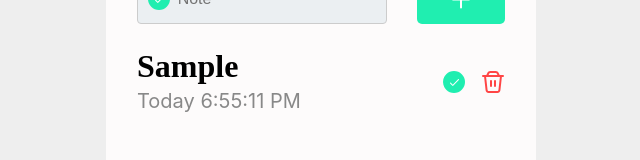
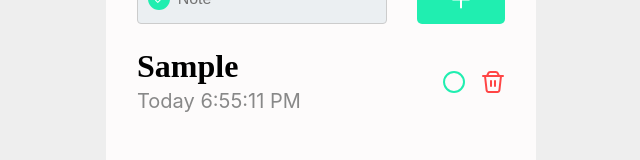
Before and after one commit to Abashidzeofficial/Todo-UI, a React (Create React App) app: page / in a window 1280 px wide. Both pictures are taken after typing "Sample" into the empty fields and a click on the button 780 px from the left and 327 px from the top of the page. Shown: the part 328-488 px from the top of the page, without its empty margins (319-959 px from the left). Built offline with nearby package versions, Linux system fonts and the light colour scheme.

Commit message:
newUpdate

```diff
--- a/src/App.js
+++ b/src/App.js
@@ -15,18 +15,10 @@ function App() {
   const [todo, setTodo] = useState([]);
   const [removeTxt, setRemoveTxt] = useState(false);
   const [time, setTime] = useState("");
-
-  // const handleTimeChange = () => {
-  //   const currentTime = new Date().toLocaleTimeString();
-  //   setTime(currentTime);
-  //   console.log(time);
-  // };
+  const [changeCircle, setChangeCircle] = useState(false);
 
   return (
     <div className="wrapper">
-      {/* <p className="time" onClick={handleTimeChange}>
-        Today
-      </p> */}
       <img src={rectangle} className="logo" />
       <div className="container">
         <Header
@@ -38,13 +30,9 @@ function App() {
           setRemoveTxt={setRemoveTxt}
           time={time}
           setTime={setTime}
+          changeCircle={changeCircle}
+          setChangeCircle={setChangeCircle}
         />
-        {/* <Results
-          todo={todo}
-          setTodo={setTodo}
-          setInput={setInput}
-          input={input}
-        /> */}
       </div>
     </div>
   );
--- a/src/components/Header.js
+++ b/src/components/Header.js
@@ -2,16 +2,17 @@ import React from "react";
 import vector from "../images/Vector.svg";
 import circle from "../images/circle.svg";
 import remove from "../images/trash.svg";
+import emptyCircle from "../images/empty_circle.svg";
 
 function Header({
   setInput,
   input,
   setTodo,
   todo,
-  removeTxt,
-  setRemoveTxt,
   time,
   setTime,
+  changeCircle,
+  setChangeCircle,
 }) {
   const handleSubmission = (event) => {
     event.preventDefault(); //brauzerze yoveli manipulaciis dros refreshi rom agvaridos tavidan
@@ -38,6 +39,11 @@ function Header({
     setTodo(updateTodo);
   };
 
+  const handleClick = () => {
+    setChangeCircle(!changeCircle ? { emptyCircle } : { circle });
+    console.log(changeCircle);
+  };
+
   return (
     <div className="app">
       <form className="header" onSubmit={handleSubmission}>
@@ -62,7 +68,11 @@ function Header({
           <p className="id-text" key={input.id}>
             {input.text} <h2 className="timeline"> Today {time}</h2>
             <div className="img">
-              <img src={circle} className="active-circle" />
+              <img
+                src={emptyCircle}
+                className="active-circle"
+                onClick={handleClick}
+              />
               <img
                 src={remove}
                 className="remove"
--- a/src/components/style.css
+++ b/src/components/style.css
@@ -90,3 +90,7 @@ body {
   flex-direction: column;
   gap: 4px;
 }
+.remove,
+.active-circle {
+  cursor: pointer;
+}
```
